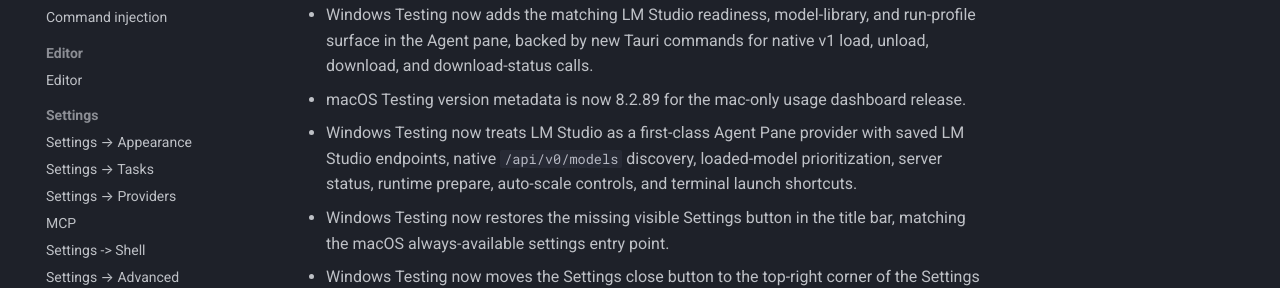
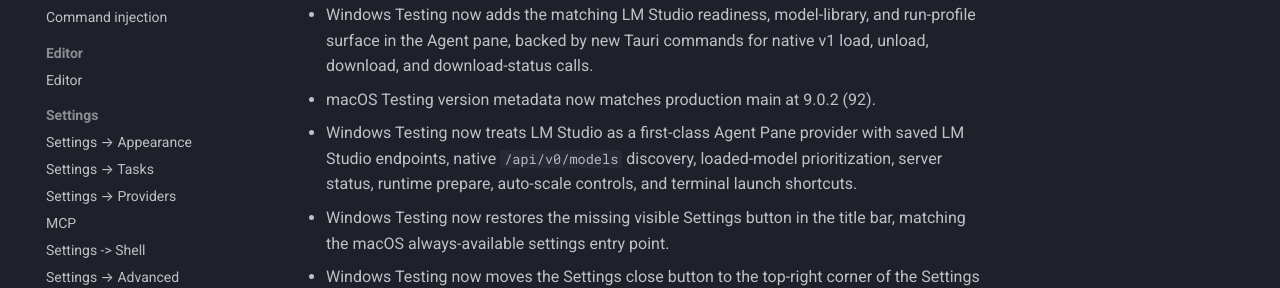
Before and after one commit to BigBeardedMan/Loom, an MkDocs documentation site: the page built from docs/releasing/current-release-notes.md, in a window 1280 px wide and 900 px high, scrolled down 1380 px. Shown: the part 170-458 px from the top of the window. Built offline with MkDocs 1.6.1 and Material for MkDocs 9.7.7, drawn with Linux system fonts in a browser that asks for light colours; comment, search, counter and statistics services are not loaded.

Commit message:
Align Testing Edition version with main

```diff
--- a/docs/releasing/current-release-notes.md
+++ b/docs/releasing/current-release-notes.md
@@ -19,7 +19,7 @@
 - macOS and Windows Testing now include LM Studio run profile controls for planner, coder, and reviewer models, with coder-model routing used for local agent runs when routing is enabled.
 - macOS Testing now adds LM Studio readiness and model-library cards to the Agent Workbench, including native v1 load/unload/download support and fallback `lms` loading when native management is unavailable.
 - Windows Testing now adds the matching LM Studio readiness, model-library, and run-profile surface in the Agent pane, backed by new Tauri commands for native v1 load, unload, download, and download-status calls.
-- macOS Testing version metadata is now 8.2.89 for the mac-only usage dashboard release.
+- macOS Testing version metadata now matches production main at 9.0.2 (92).
 - Windows Testing now treats LM Studio as a first-class Agent Pane provider with saved LM Studio endpoints, native `/api/v0/models` discovery, loaded-model prioritization, server status, runtime prepare, auto-scale controls, and terminal launch shortcuts.
 - Windows Testing now restores the missing visible Settings button in the title bar, matching the macOS always-available settings entry point.
 - Windows Testing now moves the Settings close button to the top-right corner of the Settings panel for update-pill verification.
--- a/project.yml
+++ b/project.yml
@@ -15,8 +15,8 @@
     # release, so the pill never shows a code lower than what's on main.
     # Bump this manually before each testing release; release-testing.sh
     # reads it back out and tags the GitHub pre-release `testing-<version>`.
-    MARKETING_VERSION: "8.2.89"
-    CURRENT_PROJECT_VERSION: "89"
+    MARKETING_VERSION: "9.0.2"
+    CURRENT_PROJECT_VERSION: "92"
     CODE_SIGN_STYLE: Manual
     CODE_SIGN_IDENTITY: "Loom Local Codesign"
     DEVELOPMENT_TEAM: ""
```
